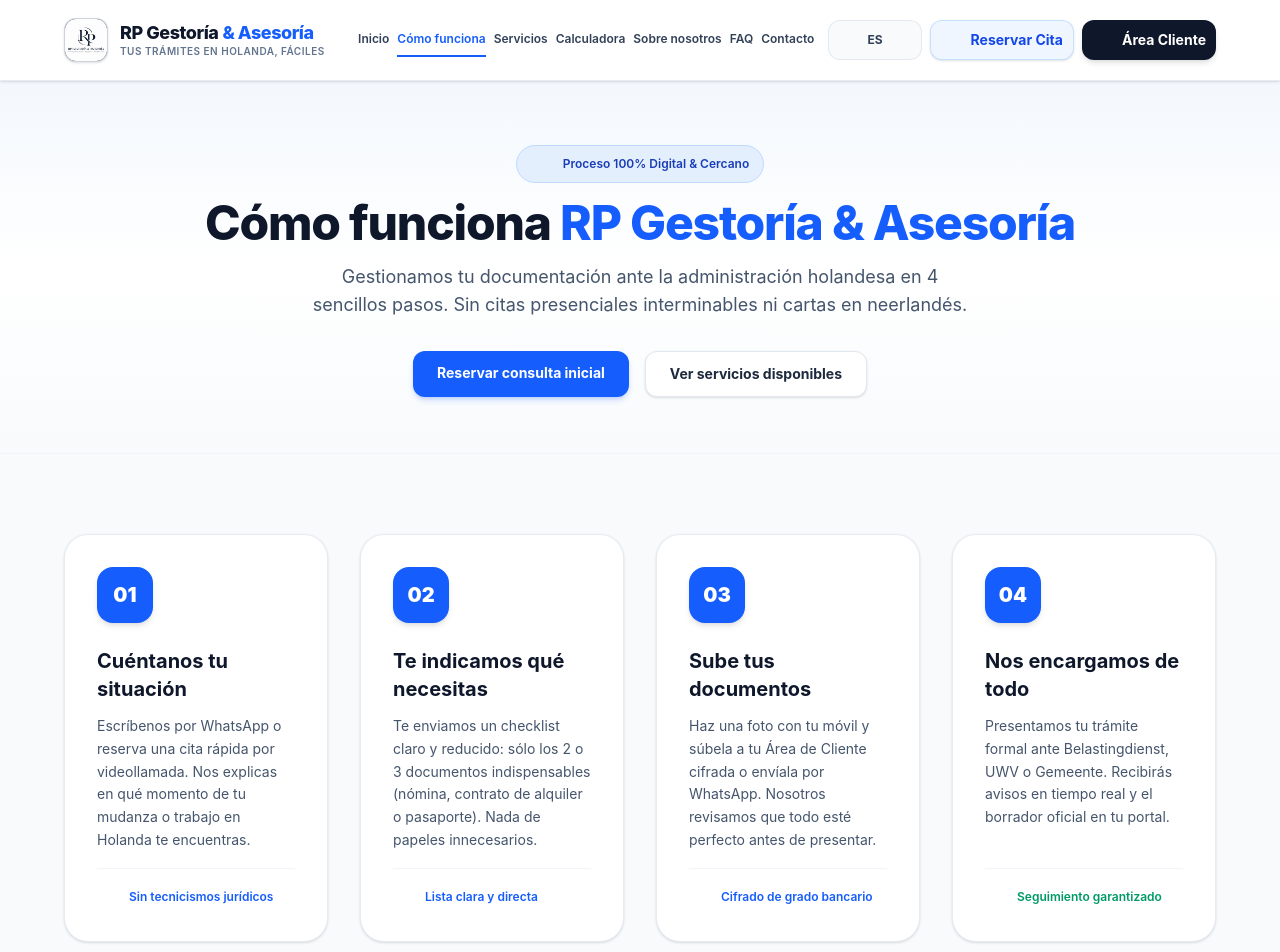
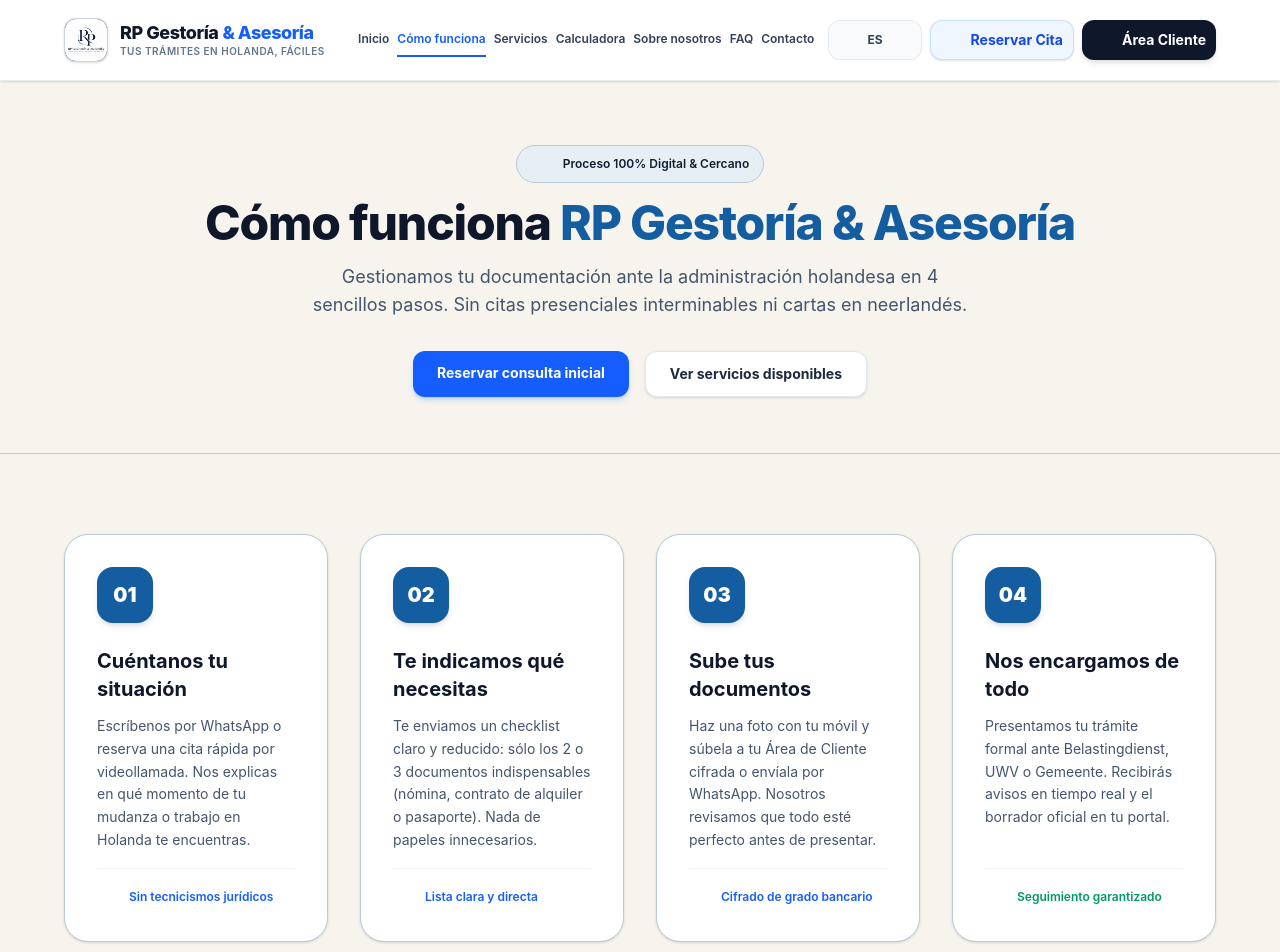
Before and after one commit to rpanozotech/gestoria, a Next.js app in the folder frontend/: page /como-funciona in a window 1280 px wide. Shown: the top 952 px of the page. Built offline with nearby package versions, Linux system fonts and the light colour scheme.

Commit message:
design: refresh journey and booking pages

```diff
--- a/frontend/src/app/como-funciona/page.tsx
+++ b/frontend/src/app/como-funciona/page.tsx
@@ -8,21 +8,21 @@
 
 export default function ComoFuncionaPage() {
   return (
-    <div role="main" id="main-content" className="min-h-screen bg-[#F8FAFC] text-[#0F172A] font-sans antialiased flex flex-col justify-between">
+    <div role="main" id="main-content" className="min-h-screen bg-[#F7F4EE] text-[#0B1F33] font-sans antialiased flex flex-col justify-between">
       <div>
         <Navbar />
 
         {/* HERO CÓMO FUNCIONA */}
-        <section className="pt-16 pb-14 bg-gradient-to-b from-blue-50/50 via-white to-[#F8FAFC] border-b border-slate-100">
+        <section className="pt-16 pb-14 bg-[#F7F4EE] border-b border-[#B7CBD8]">
           <div className="w-full max-w-[1600px] mx-auto px-4 sm:px-8 lg:px-12 xl:px-16 text-center">
 
-            <div className="inline-flex items-center gap-2 px-3.5 py-1.5 rounded-full bg-blue-100/70 border border-blue-200 text-blue-800 text-xs font-semibold mb-4">
+            <div className="inline-flex items-center gap-2 px-3.5 py-1.5 rounded-full bg-[#E7EEF4] border border-[#B7CBD8] text-[#0B1F33] text-xs font-semibold mb-4">
               <span className="material-symbols-outlined text-[16px]">timeline</span>
               <span>Proceso 100% Digital & Cercano</span>
             </div>
 
             <h1 className="font-heading text-4xl sm:text-5xl font-extrabold text-slate-900 tracking-tight mb-4">
-              Cómo funciona <span className="text-blue-600">RP Gestoría & Asesoría</span>
+              Cómo funciona <span className="text-[#145DA0]">RP Gestoría & Asesoría</span>
             </h1>
 
             <p className="text-base sm:text-lg text-slate-600 max-w-2xl mx-auto mb-8">
@@ -54,9 +54,9 @@
             <div className="grid grid-cols-1 md:grid-cols-2 lg:grid-cols-4 gap-8">
 
               {/* PASO 1 */}
-              <div className="bg-white rounded-3xl p-8 border border-slate-200/80 shadow-sm hover:shadow-xl transition-all group flex flex-col justify-between">
+              <div className="bg-white rounded-3xl p-8 border border-[#B7CBD8] shadow-sm hover:shadow-xl transition-all group flex flex-col justify-between">
                 <div>
-                  <div className="w-14 h-14 rounded-2xl bg-blue-600 text-white font-heading font-black text-xl flex items-center justify-center mb-6 shadow-md group-hover:scale-110 transition-transform">
+                  <div className="w-14 h-14 rounded-2xl bg-[#145DA0] text-white font-heading font-black text-xl flex items-center justify-center mb-6 shadow-md group-hover:scale-110 transition-transform">
                     01
                   </div>
                   <h3 className="font-heading font-bold text-xl text-slate-900 mb-3">
@@ -73,9 +73,9 @@
               </div>
 
               {/* PASO 2 */}
-              <div className="bg-white rounded-3xl p-8 border border-slate-200/80 shadow-sm hover:shadow-xl transition-all group flex flex-col justify-between">
+              <div className="bg-white rounded-3xl p-8 border border-[#B7CBD8] shadow-sm hover:shadow-xl transition-all group flex flex-col justify-between">
                 <div>
-                  <div className="w-14 h-14 rounded-2xl bg-blue-600 text-white font-heading font-black text-xl flex items-center justify-center mb-6 shadow-md group-hover:scale-110 transition-transform">
+                  <div className="w-14 h-14 rounded-2xl bg-[#145DA0] text-white font-heading font-black text-xl flex items-center justify-center mb-6 shadow-md group-hover:scale-110 transition-transform">
                     02
                   </div>
                   <h3 className="font-heading font-bold text-xl text-slate-900 mb-3">
@@ -92,9 +92,9 @@
               </div>
 
               {/* PASO 3 */}
-              <div className="bg-white rounded-3xl p-8 border border-slate-200/80 shadow-sm hover:shadow-xl transition-all group flex flex-col justify-between">
+              <div className="bg-white rounded-3xl p-8 border border-[#B7CBD8] shadow-sm hover:shadow-xl transition-all group flex flex-col justify-between">
                 <div>
-                  <div className="w-14 h-14 rounded-2xl bg-blue-600 text-white font-heading font-black text-xl flex items-center justify-center mb-6 shadow-md group-hover:scale-110 transition-transform">
+                  <div className="w-14 h-14 rounded-2xl bg-[#145DA0] text-white font-heading font-black text-xl flex items-center justify-center mb-6 shadow-md group-hover:scale-110 transition-transform">
                     03
                   </div>
                   <h3 className="font-heading font-bold text-xl text-slate-900 mb-3">
@@ -111,9 +111,9 @@
               </div>
 
               {/* PASO 4 */}
-              <div className="bg-white rounded-3xl p-8 border border-slate-200/80 shadow-sm hover:shadow-xl transition-all group flex flex-col justify-between">
+              <div className="bg-white rounded-3xl p-8 border border-[#B7CBD8] shadow-sm hover:shadow-xl transition-all group flex flex-col justify-between">
                 <div>
-                  <div className="w-14 h-14 rounded-2xl bg-blue-600 text-white font-heading font-black text-xl flex items-center justify-center mb-6 shadow-md group-hover:scale-110 transition-transform">
+                  <div className="w-14 h-14 rounded-2xl bg-[#145DA0] text-white font-heading font-black text-xl flex items-center justify-center mb-6 shadow-md group-hover:scale-110 transition-transform">
                     04
                   </div>
                   <h3 className="font-heading font-bold text-xl text-slate-900 mb-3">
--- a/frontend/src/app/reservar/page.tsx
+++ b/frontend/src/app/reservar/page.tsx
@@ -194,20 +194,20 @@
   };
 
   return (
-    <div role="main" id="main-content" className="min-h-screen bg-[#F8FAFC] text-[#0F172A] font-sans antialiased flex flex-col justify-between">
+    <div role="main" id="main-content" className="min-h-screen bg-[#F7F4EE] text-[#0B1F33] font-sans antialiased flex flex-col justify-between">
       <div>
         <Navbar />
 
         {/* HERO RESERVAR CITA */}
-        <section className="pt-16 pb-14 bg-gradient-to-b from-blue-50/50 via-white to-[#F8FAFC] border-b border-slate-100">
+        <section className="pt-16 pb-14 bg-[#F7F4EE] border-b border-[#B7CBD8]">
           <div className="w-full max-w-[1600px] mx-auto px-4 sm:px-8 lg:px-12 xl:px-16 text-center">
-            <div className="inline-flex items-center gap-2 px-3.5 py-1.5 rounded-full bg-blue-100/70 border border-blue-200 text-blue-800 text-xs font-semibold mb-4">
+            <div className="inline-flex items-center gap-2 px-3.5 py-1.5 rounded-full bg-[#E7EEF4] border border-[#B7CBD8] text-[#0B1F33] text-xs font-semibold mb-4">
               <span className="material-symbols-outlined text-[16px]">calendar_month</span>
               <span>Agenda Online & Confirmación Inmediata</span>
             </div>
 
             <h1 className="font-heading text-4xl sm:text-5xl font-extrabold text-slate-900 tracking-tight mb-4">
-              Reserva tu cita con <span className="text-blue-600">RP Gestoría</span>
+              Reserva tu cita con <span className="text-[#145DA0]">RP Gestoría</span>
             </h1>
 
             <p className="text-base sm:text-lg text-slate-600 max-w-2xl mx-auto">
```
